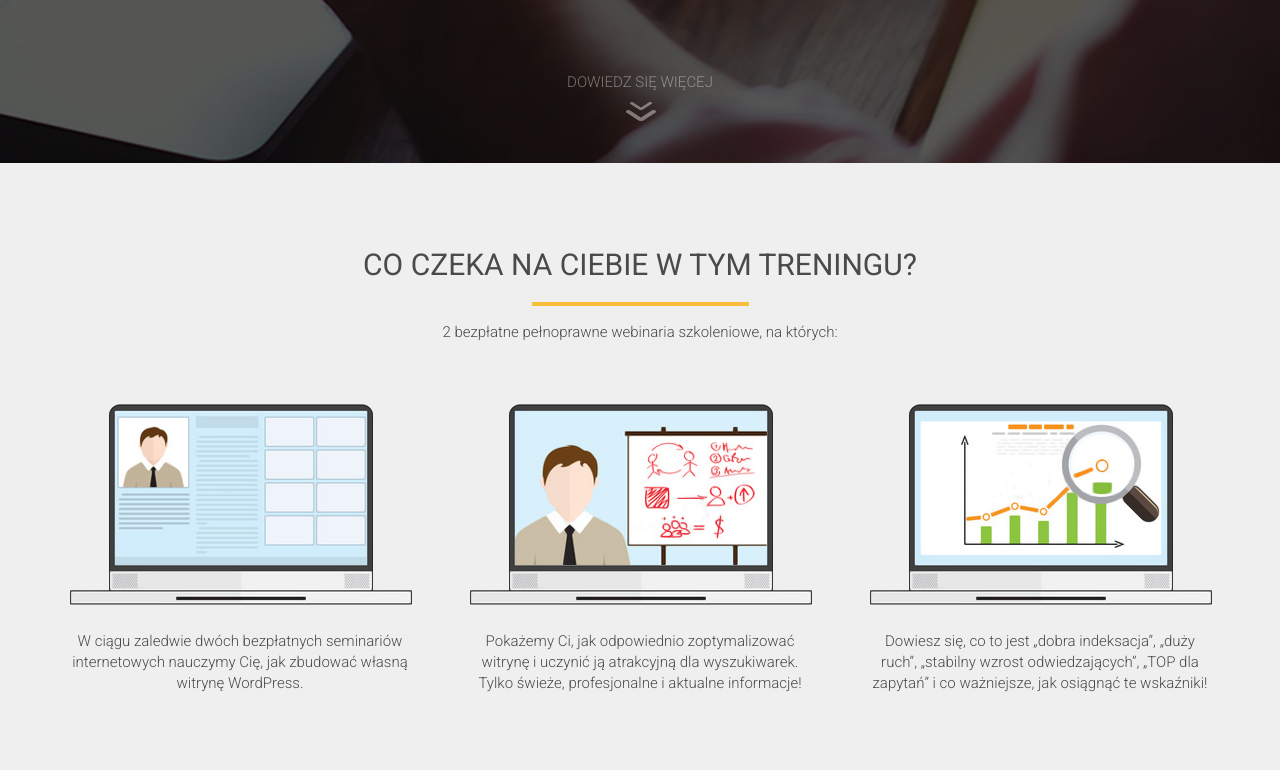
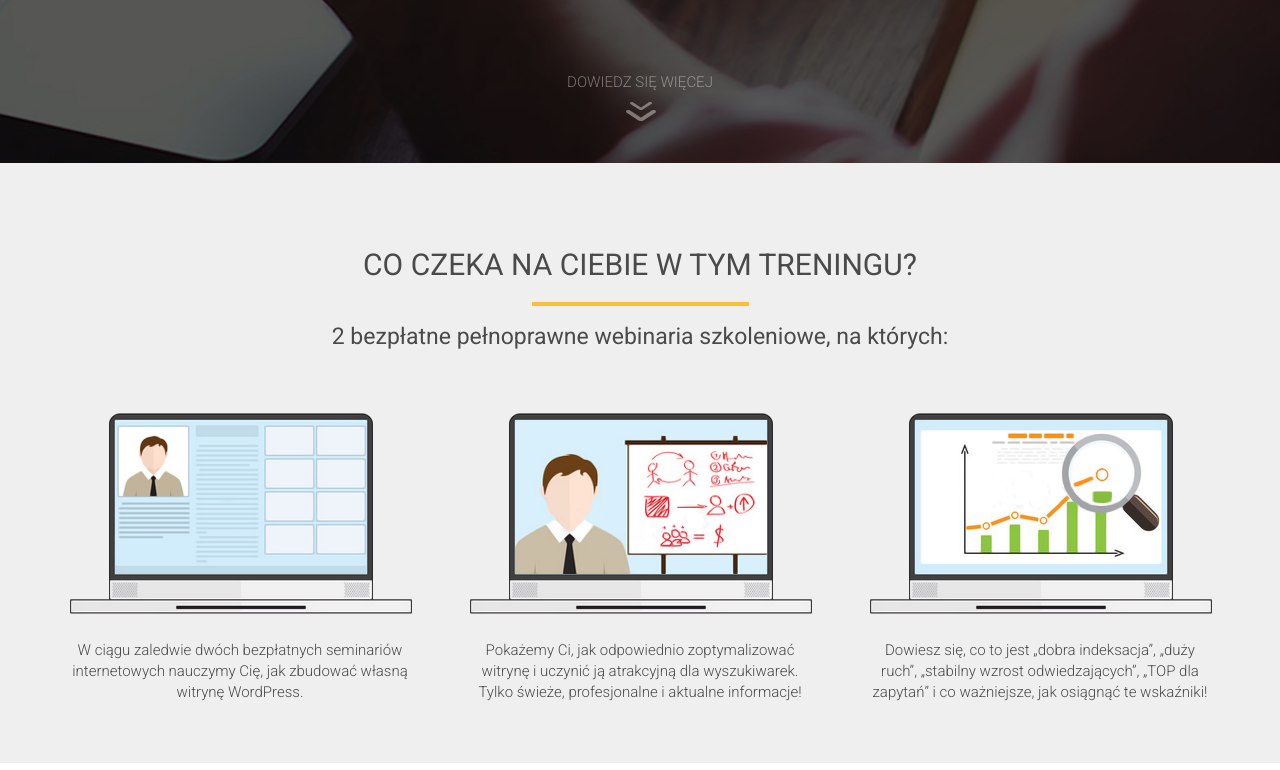
Before and after one commit to evtravnikova/wp, a website built with Parcel: page index.html in a window 1280 px wide. Shown: the part 637-1407 px from the top of the page. Built offline with nearby package versions, Linux system fonts and the light colour scheme.

Commit message:
edited h3

```diff
--- a/css/main.css
+++ b/css/main.css
@@ -366,15 +366,15 @@ hr {
 
 /*------------------------Second section-------------------*/
 .plan {
-  height: 607px;
+  height: 600px;
   background: #EFEFEF;
+  padding: 85px 0 75px 0;
 }
 
 .plan h3 {
   font-weight: 400;
   font-size: 30px;
   text-align: center;
-  padding-top: 85px;
   text-transform: uppercase;
 }
 
@@ -384,9 +384,9 @@ hr {
   margin-top: 18px;
 }
 
-.plan p {
-  font-weight: 300;
-  font-size: 15px;
+.subheader {
+  font-weight: 400;
+  font-size: 23px;
   margin-top: 18px;
   text-align: center;
 }
@@ -400,6 +400,7 @@ hr {
 
 .card {
   width: 340px;
+  text-align: center;
 }
 
 .card p {
--- a/index.html
+++ b/index.html
@@ -58,7 +58,7 @@
   <div class="container">
     <h3>Co czeka na Ciebie w tym treningu?</h3>
     <img src="img/icons/divider.png" alt="divider">
-    <p>2 bezpłatne pełnoprawne webinaria szkoleniowe, na których:</p>
+    <p class="subheader" >2 bezpłatne pełnoprawne webinaria szkoleniowe, na których:</p>
 
     <div class="cards">
       <div class="card">
```
